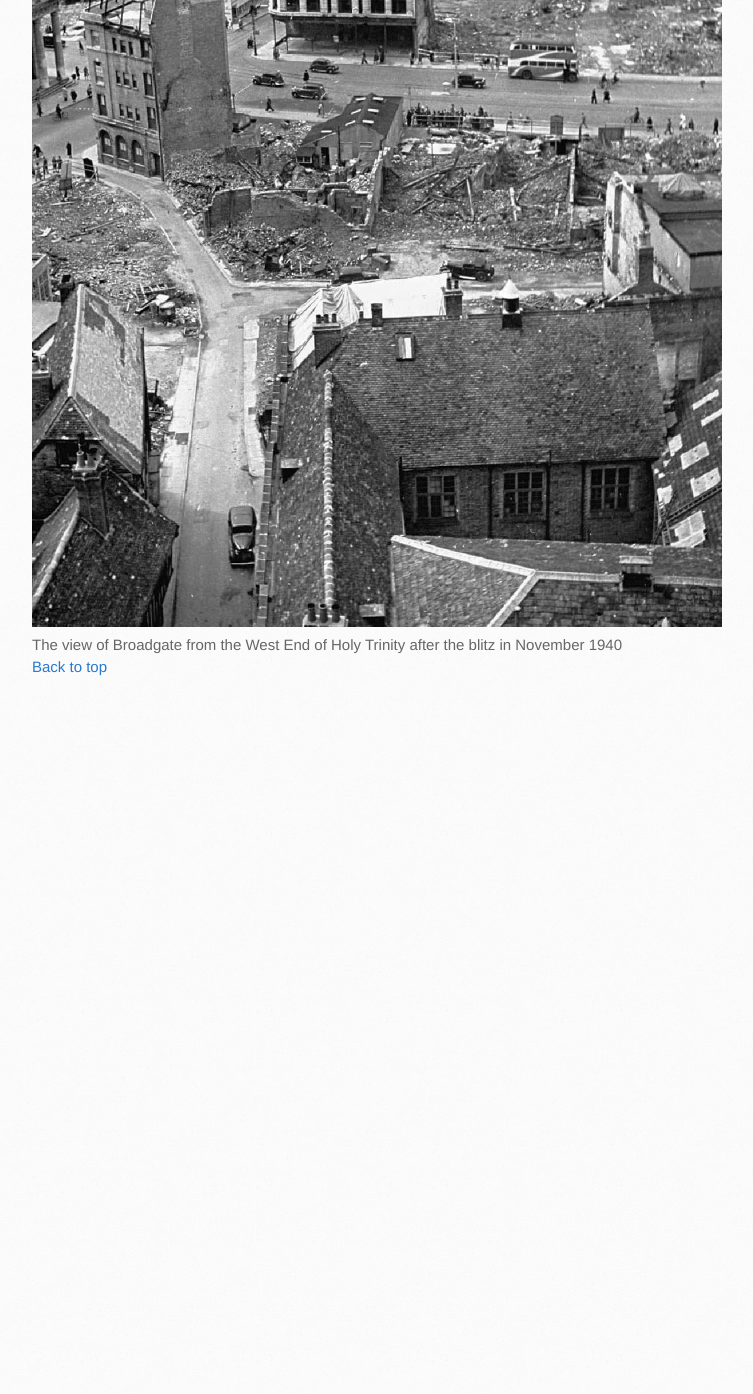
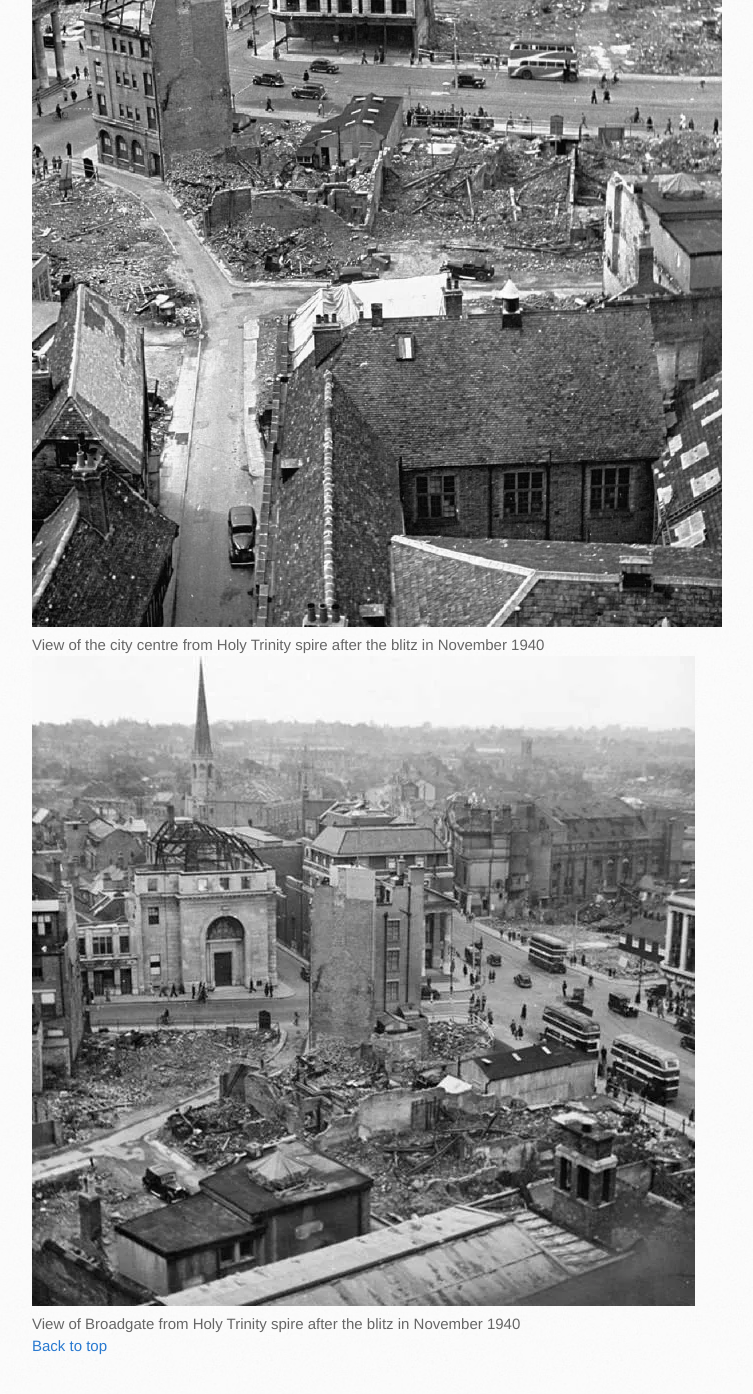
Before and after one commit to emseedee/emseedee.github.io, a Jekyll site: the page built from htc/photos.md, in a window 1280 px wide and 1400 px high, scrolled down 1067 px. Shown: the top 1394 px of the window, without its empty margins (138-891 px from the left). Built offline with Jekyll 4.4.1, drawn with Linux system fonts in a browser that asks for light colours; before the commit the page ends 1788 px from its top, so only the background shows below that.

Commit message:
update photos

```diff
--- a/htc/photos.md
+++ b/htc/photos.md
@@ -5,6 +5,9 @@ title: HTC Photos
 # Photos of and related to Holy Trinity {#top}
 ![West End in wartime](/assets/images/HTC/Wartime_West_End.jpg)
 The West end of Holy Trinity during WWII <br>
-![Blitzed Broadgate](/assets/images/HTC/Bombed_Broadgate.JPG)
-The view of Broadgate from the West End of Holy Trinity after the blitz in November 1940
+![City Centre after the blitz](/assets/images/HTC/Bombed_Broadgate.JPG)
+View of the city centre from Holy Trinity spire after the blitz in November 1940
+<br>
+![Blitzed Broadgate](/assets/images/HTC/Bombed_Broadgate_2.webp)
+View of Broadgate from Holy Trinity spire after the blitz in November 1940
 <br>[Back to top](#top)
```
Also changed, not shown: assets/images/HTC/Bombed_Broadgate_2.webp (added).
